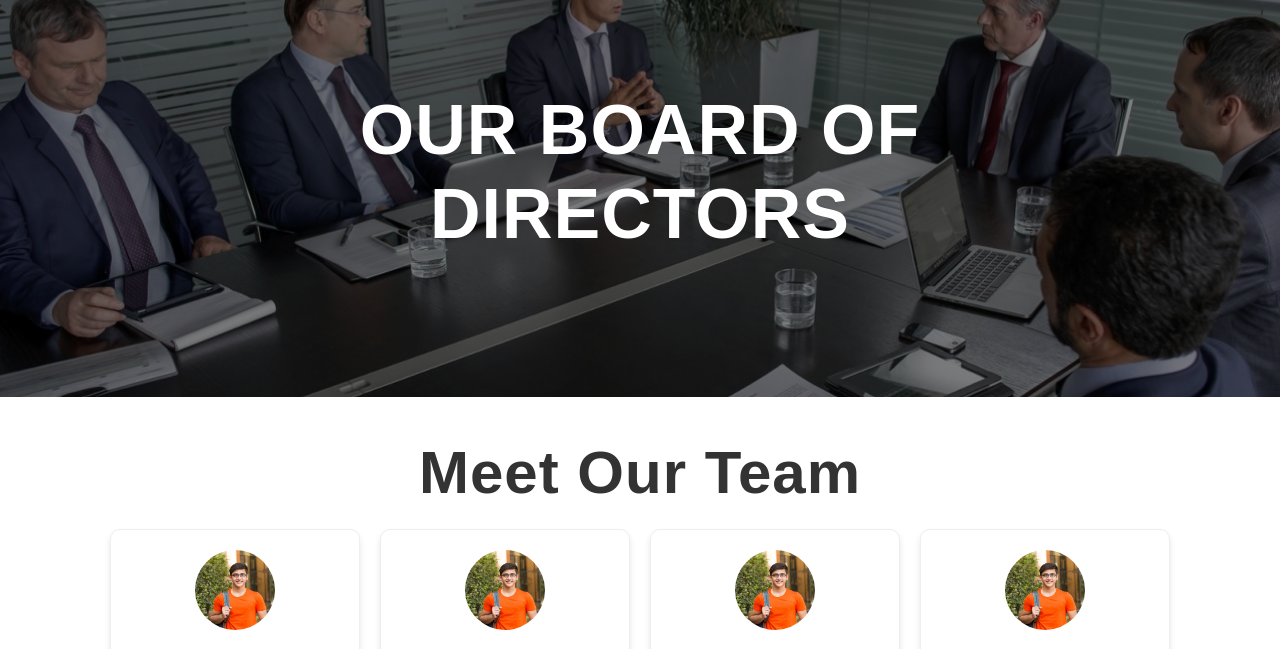
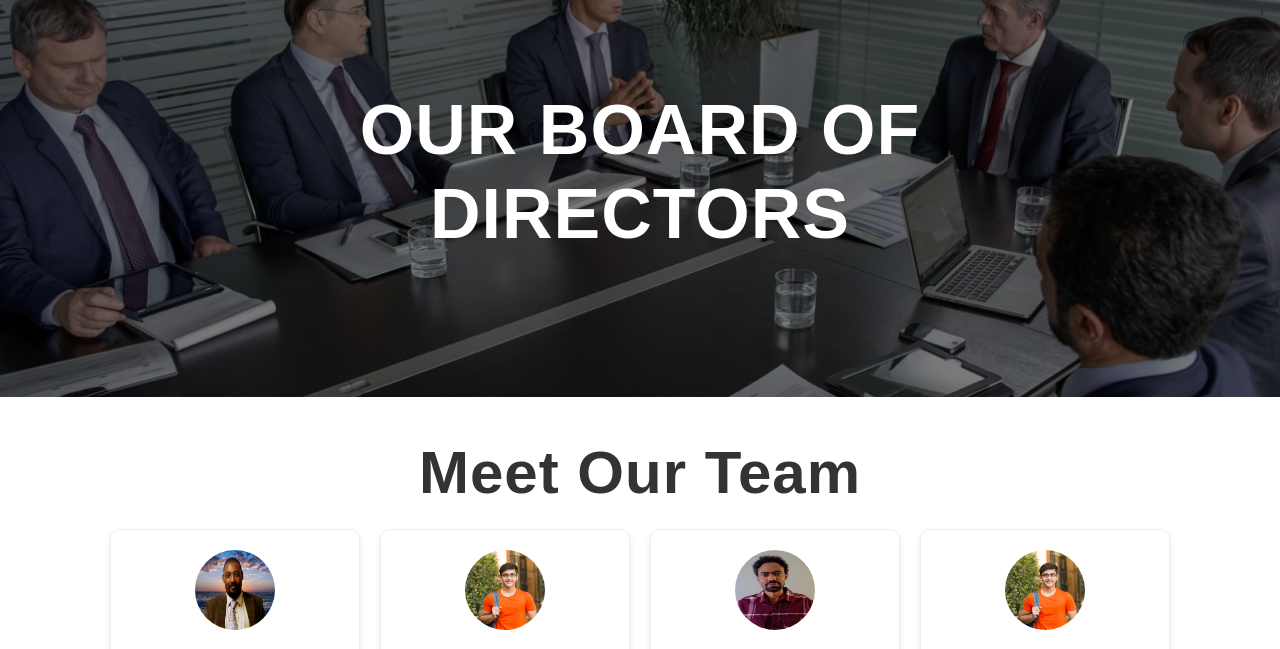
Before and after one commit to madnywebtech786/ersociety, a plain HTML site: page boardofdirectors.html in a window 1280 px wide. Shown: the part 150-799 px from the top of the page. Drawn offline with nearby package versions, Linux system fonts and the light colour scheme; a web font is replaced by a local one.

Commit message:
boards updated

```diff
--- a/boardofdirectors.html
+++ b/boardofdirectors.html
@@ -133,7 +133,7 @@
     <div class="team-container">
       <!-- Team Member 1 -->
       <div class="team-card">
-        <img src="images/director-image.jpg" alt="Team Member">
+        <img src="images/president.jpg" alt="Team Member">
         <h2>Berhanu Gichamo</h2>
         <p>President</p>
         <div class="social-icons">
@@ -155,7 +155,7 @@
       </div>
       <!-- Team Member 3 -->
       <div class="team-card">
-        <img src="images/director-image.jpg" alt="Team Member">
+        <img src="images/finance.jpg" alt="Team Member">
         <h2>Tessema Kittaw</h2>
         <p>Finance and Resource</p>
         <div class="social-icons">
```
Also changed, not shown: images/finance.jpg (added), images/president.jpg (added).
